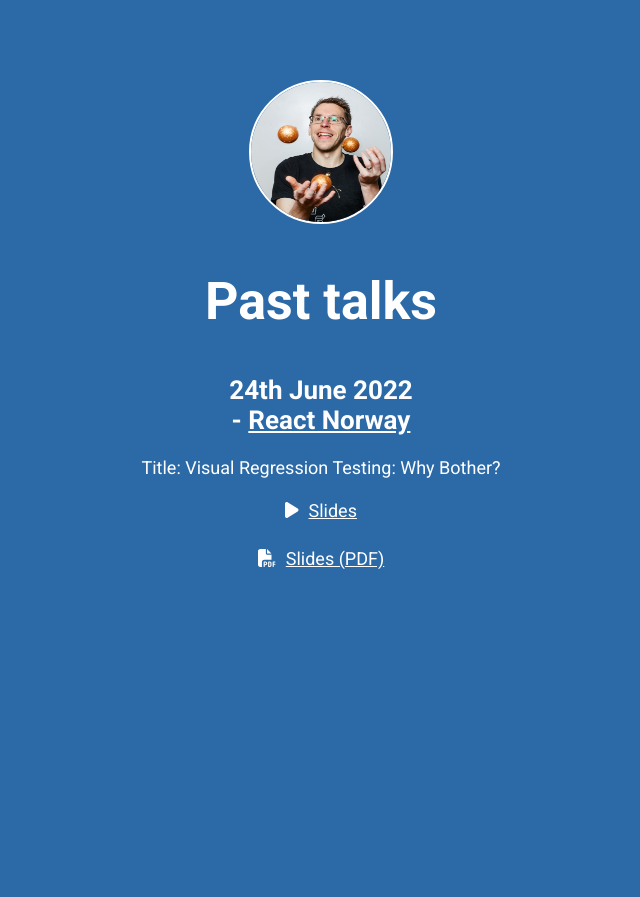
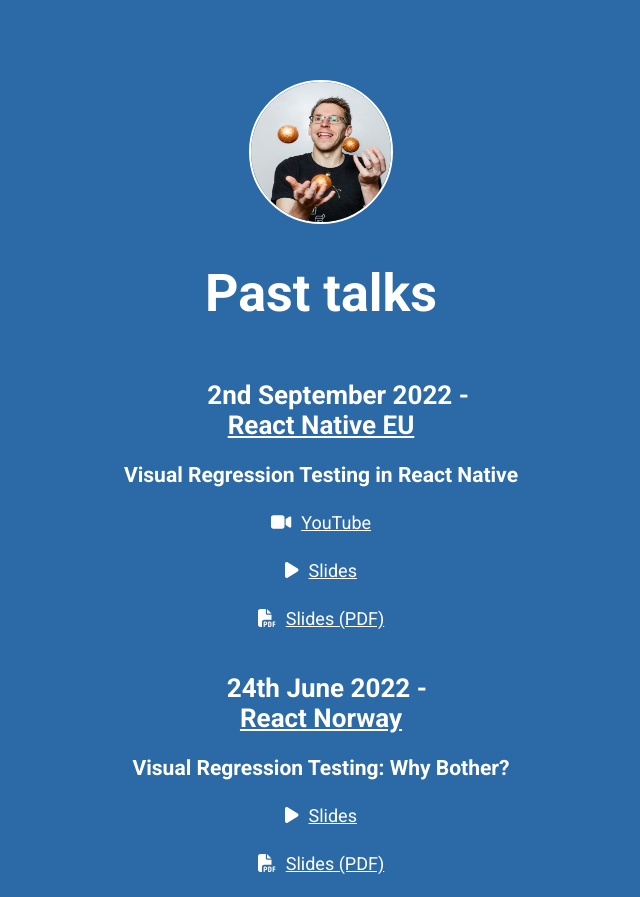
Before and after one commit to robwalkerco/robwalkerco.github.io, a Gatsby site: page /talks in a window 1280 px wide. Shown: the whole page, without its empty margins (319-959 px from the left). Built offline with nearby package versions, Linux system fonts and the light colour scheme; Gatsby itself is replaced by a stand-in of ours.

Commit message:
chore: website updates

```diff
--- a/src/pages/index.tsx
+++ b/src/pages/index.tsx
@@ -34,8 +34,8 @@
           <h1>Rob Walker</h1>
 
           <h2>
-            Senior Software Engineer | Specialising in React (Native) | Working
-            at{" "}
+            Software Engineering Manager | Specialising in React Native |
+            Working at{" "}
             <a href="https://formidable.com" target="_blank">
               Formidable
             </a>
--- a/src/pages/talks.tsx
+++ b/src/pages/talks.tsx
@@ -1,5 +1,5 @@
 import { FontAwesomeIcon } from "@fortawesome/react-fontawesome";
-import { faFilePdf, faPlay } from "@fortawesome/free-solid-svg-icons";
+import { faFilePdf, faPlay, faVideo } from "@fortawesome/free-solid-svg-icons";
 import * as React from "react";
 import Layout from "../components/Layout";
 import robwalker from "../images/robwalker.jpg";
@@ -22,14 +22,54 @@
           </a>
         </header>
 
+        <h1>Past talks</h1>
+
         <article>
-          <h1>Past talks</h1>
-
           <h2>
-            24th June 2022 - <a href="https://reactnorway.com/">React Norway</a>
+            2nd&nbsp;September&nbsp;2022&nbsp;-{" "}
+            <a href="https://www.react-native.eu/">React&nbsp;Native&nbsp;EU</a>
           </h2>
 
-          <p>Title: Visual Regression Testing: Why Bother?</p>
+          <h3>Visual Regression Testing in React Native</h3>
+
+          <p>
+            <a
+              href="https://www.youtube.com/watch?v=cRbreZz8LHk"
+              target="_blank"
+            >
+              <FontAwesomeIcon icon={faVideo} />
+              YouTube
+            </a>
+          </p>
+
+          <p>
+            <a
+              href="pitch.com/public/6288cd96-266b-4aaa-8e76-7efe4a975e3a"
+              target="_blank"
+            >
+              <FontAwesomeIcon icon={faPlay} />
+              Slides
+            </a>
+          </p>
+
+          <p>
+            <a
+              href="/Visual-Regression-Testing-in-React-Native.pdf"
+              target="_blank"
+            >
+              <FontAwesomeIcon icon={faFilePdf} />
+              Slides (PDF)
+            </a>
+          </p>
+        </article>
+
+        <article>
+          <h2>
+            24th&nbsp;June&nbsp;2022&nbsp;-{" "}
+            <a href="https://reactnorway.com/">React&nbsp;Norway</a>
+          </h2>
+
+          <h3>Visual Regression Testing: Why Bother?</h3>
 
           <p>
             <a
```
Also changed, not shown: 1 other file.
